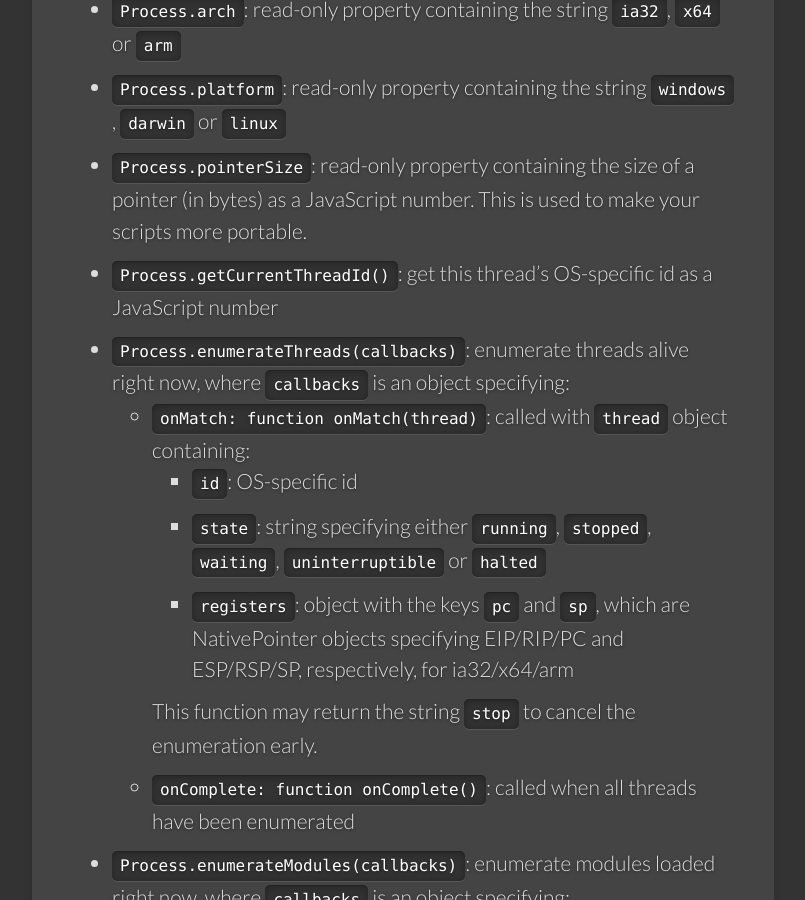
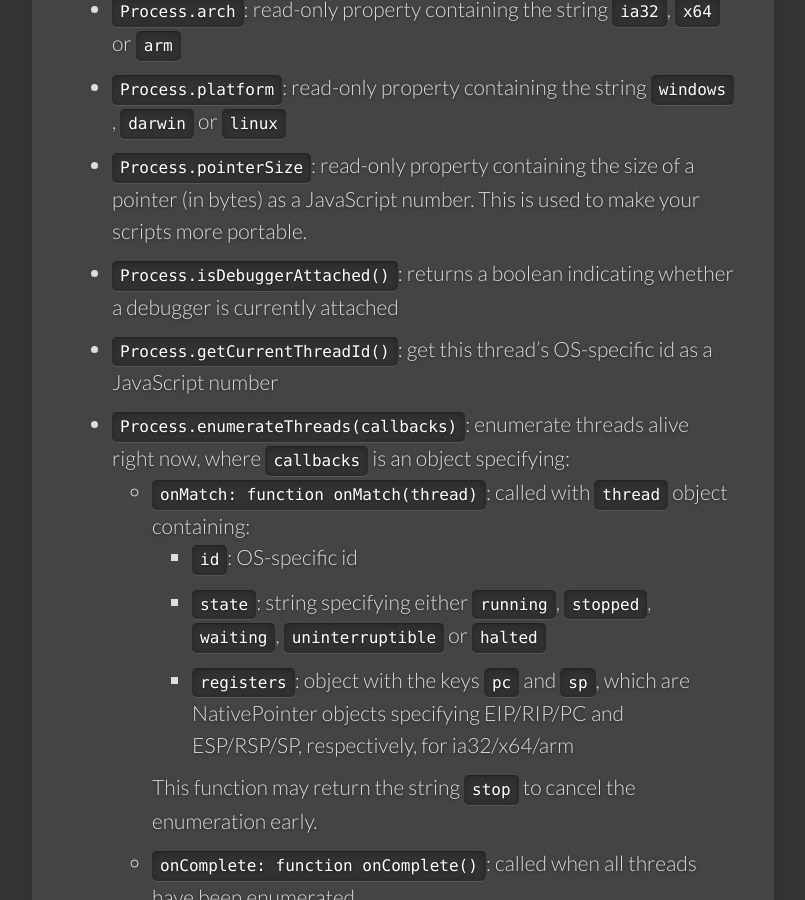
Before and after one commit to frida/frida-website, a Jekyll site: the page built from docs/javascript-api.md, in a window 1280 px wide and 900 px high, scrolled down 1362 px. Shown: the whole window, without its empty margins (139-944 px from the left). Built offline with Jekyll 4.4.1, drawn with Linux system fonts in a browser that asks for light colours; some web fonts are replaced.

Commit message:
Add JS API reference for `Process.isDebuggerAttached()`

```diff
--- a/docs/javascript-api.md
+++ b/docs/javascript-api.md
@@ -57,6 +57,9 @@ permalink: /docs/javascript-api/
 +   `Process.pointerSize`: read-only property containing the size of a pointer
     (in bytes) as a JavaScript number. This is used to make your scripts more
     portable.
+
++   `Process.isDebuggerAttached()`: returns a boolean indicating whether a
+    debugger is currently attached
 
 +   `Process.getCurrentThreadId()`: get this thread's OS-specific id as a
     JavaScript number
```
